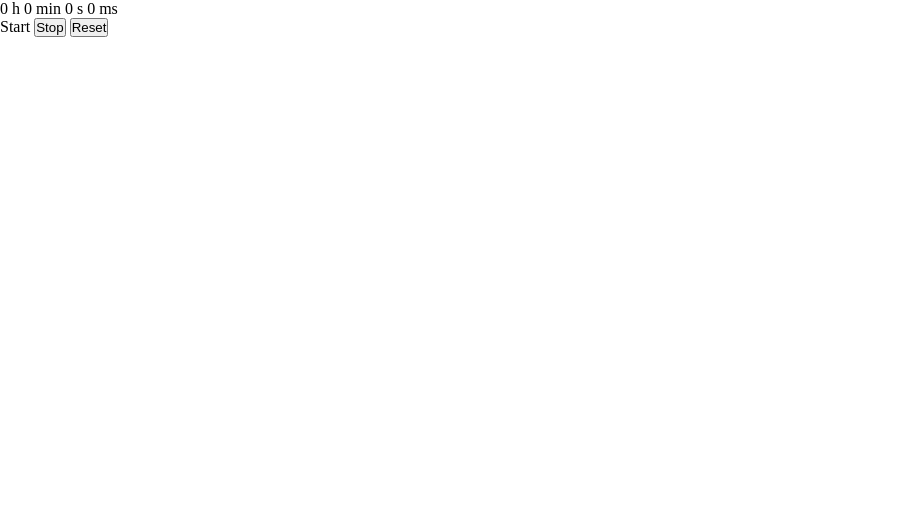
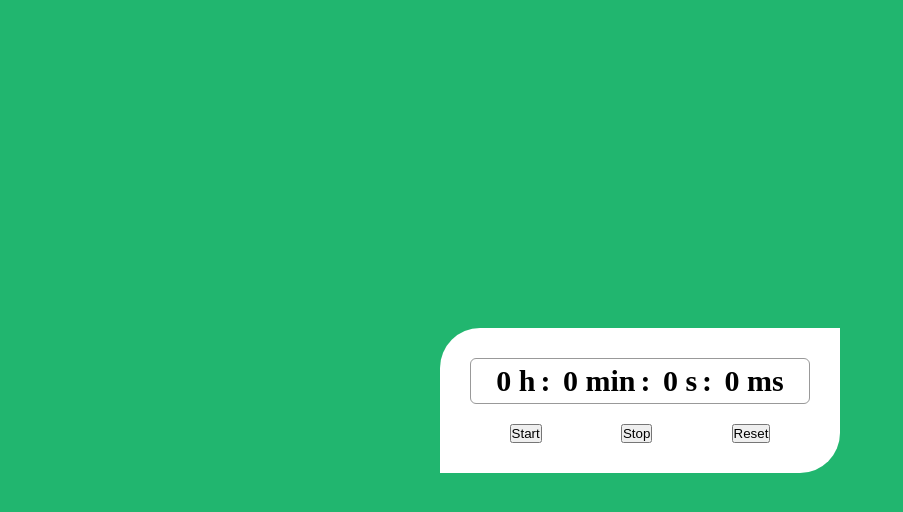
Before and after one commit to cem-sucu/chronometre, a plain HTML site: page index.html in a window 1280 px wide. Shown: the whole page, without its empty margins (0-903 px from the left). Drawn offline with Linux system fonts and the light colour scheme.

Commit message:
visuel de base

```diff
--- a/index.html
+++ b/index.html
@@ -10,17 +10,17 @@
 </head>
 
 <body>
-    <div class="chronometrre">
+    <div class="chronometre">
         <div class="tim">
-            <span>0 h</span>
-            <span>0 min</span>
-            <span>0 s</span>
+            <span>0 h</span>:
+            <span>0 min</span>:
+            <span>0 s</span>:
             <span>0 ms</span>
-            <div class="controls">
-                <buttton id="start">Start</buttton>
-                <button id="stop">Stop</button>
-                <button id="reset">Reset</button>
-            </div>
+        </div>
+        <div class="controls">
+            <button id="start">Start</button>
+            <button id="stop">Stop</button>
+            <button id="reset">Reset</button>
         </div>
     </div>
 </body>
--- a/style.css
+++ b/style.css
@@ -2,5 +2,42 @@
     margin: 0;
     padding: 0;
     box-sizing: border-box;
-    box-sizing: border-box;
 }
+
+body{
+    display: flex;
+    align-items: center;
+    justify-content: center;
+    min-height: 100vh;
+    background-color: #21B66F;
+}
+
+.chronometre{
+    background-color: #fff;
+    padding: 30px;
+    border-radius: 40px 0 40px 0;
+    width: 400px;
+    text-align: center;
+}
+
+.tim{
+    margin: auto;
+    width: 100%;
+    border: 1px solid #999;
+    border-radius: 6px;
+    padding: 5px 0;
+    text-align: center;
+    font-size: 30px;
+    font-weight: bold;
+    margin-bottom: 20px;
+}
+
+.tim span{
+    padding: 5px;
+}
+
+.controls{
+    display: flex;
+    width: 100%;
+    justify-content: space-around;
+}
```
